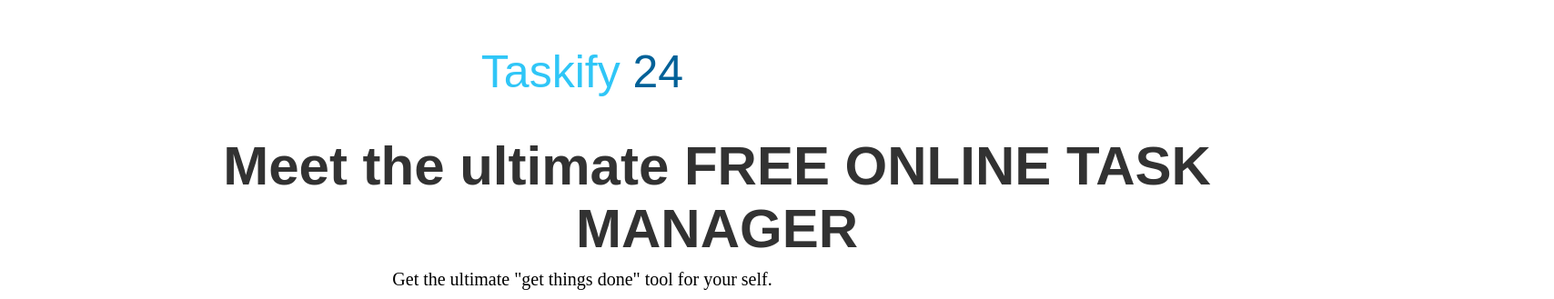
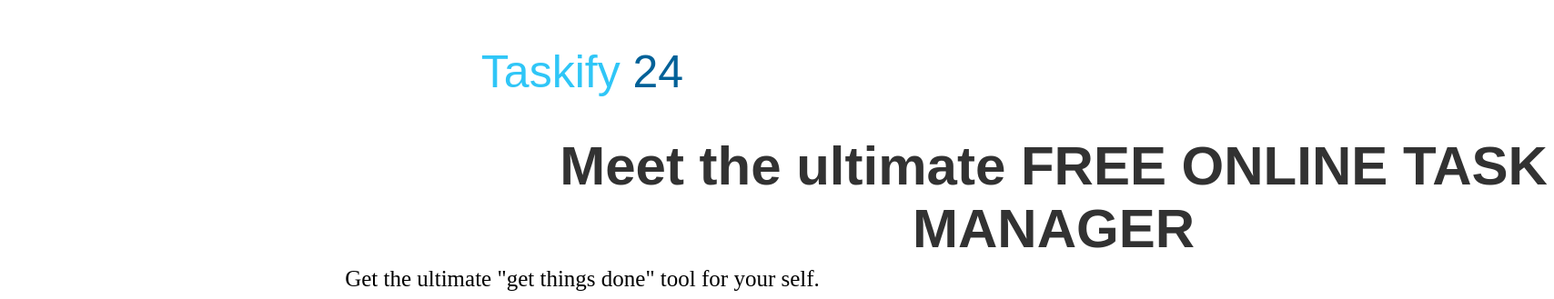
Before and after one commit to fuzailnizamani/task-manager, a plain HTML site: page frontend/index.html in a window 1280 px wide. Shown: the top 329 px of the page at 91% size, 1708 px wide, since content can reach past the window. Drawn offline with Linux system fonts and the light colour scheme.

Commit message:
edit command

```diff
--- a/frontend/index.css
+++ b/frontend/index.css
@@ -23,14 +23,14 @@
   font-weight: bold;
   color: rgb(50, 50, 50);
   width: 1100px;
-  margin-left: 230px;
+  margin-left: 600px;
   margin-bottom: 0px;
 }
 
 .comment {
   text-align: center;
   font-weight: 400;
-  font-size: 20px;
+  font-size: 25px;
   line-height: 24px;
   color: var(--color-black);
   margin-top: 0px;
```
